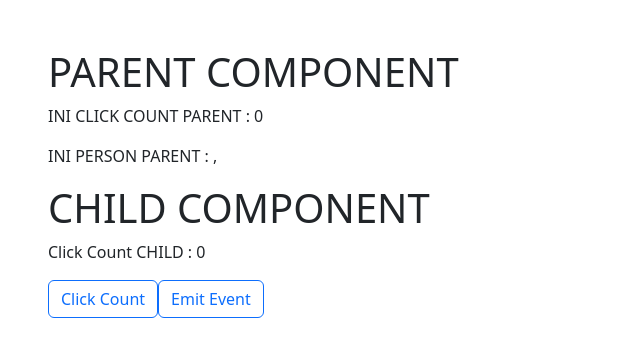
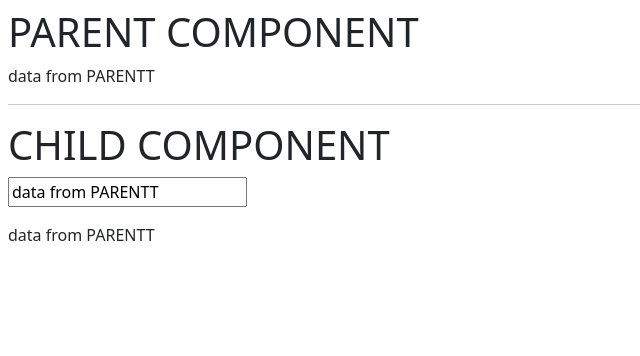
Before and after one commit to ibnu001/learn-angular, an Angular app: page / in a window 1280 px wide. Shown: the top 356 px of the page, without its empty margins (0-640 px from the left). Built offline with nearby package versions, Linux system fonts and the light colour scheme.

Commit message:
two way bindin and lifecyle

```diff
--- a/src/app/app.component.html
+++ b/src/app/app.component.html
@@ -1,19 +1,9 @@
-<div class="p-5">
+<div class="p-2">
   <h1>PARENT COMPONENT</h1>
 
-  <!--<div class="d-flex flex-column mt-3">-->
-  <!--  <input type="text" id="todo" placeholder="Todo" class="form-control" (input)="onTodo($event)"/>-->
-  <!--  <input type="text" id="description" placeholder="Description" class="mt-4 form-control"-->
-  <!--         (input)="onDescription($event)"/>-->
+  <p>{{namePar}}</p>
 
-  <!--  <button type="button" (click)="tambah()" class="btn btn-tambah mt-4 px-5 border align-self-start" style="width: fit-content; font-weight: bold">-->
-  <!--    Tambah-->
-  <!--  </button>-->
-  <!--</div>-->
+  <hr>
 
-  <!--<app-child [childTitle]="title" [todoList]="todoList"></app-child>-->
-
-  <p>INI CLICK COUNT PARENT : {{clickCount}}</p>
-  <p>INI PERSON PARENT : {{personParent.name.toUpperCase()}}, {{personParent.age.toUpperCase()}}</p>
-  <app-child (onChanged)="onCountChanged($event)" (myEvent)="handleEvent($event)"></app-child>
+  <app-child [(nameChild)]="namePar"></app-child>
 </div>
--- a/src/app/app.component.ts
+++ b/src/app/app.component.ts
@@ -7,51 +7,7 @@ import {Component} from '@angular/core';
 })
 export class AppComponent {
 
-  title: string = 'title from parent'
-
-  todo: string = ''
-  description: string = ''
-  todoList: { todo: string, desc: string, isDone: boolean, doneLabel: string }[] = []
-
-  onTodo(evTodo: any): void {
-    this.todo = evTodo.target.value
-  }
-
-  onDescription(evDes: any): void {
-    this.description = evDes.target.value
-  }
-
-  tambah() {
-    if (this.todo && this.description) {
-      const todo = {
-        todo: this.todo,
-        desc: this.description,
-        isDone: false,
-        doneLabel: 'Done'
-      }
-
-      this.todoList.push(todo)
-      this.description = ''
-    }
-
-    console.log(this.todoList)
-  }
-
-  clickCount: number = 0
-
-  onCountChanged(count: number) {
-    console.log(count)
-    this.clickCount = count
-  }
+  namePar: string = 'data from PARENTT'
 
 
-  personParent: { name: string, age: string } = {
-    name : '',
-    age : ''
-  }
-  handleEvent(event: any) {
-    console.log(event)
-    this.personParent = event
-  }
-
 }
--- a/src/app/app.module.ts
+++ b/src/app/app.module.ts
@@ -12,6 +12,7 @@ import { SidebarComponent } from './shared.component/sidebar/sidebar.component';
 import { BodyComponent } from './shared.component/body/body.component';
 import {LoginComponent} from "./auth/login/login.component";
 import { ChildComponent } from './child/child.component';
+import {FormsModule} from "@angular/forms";
 
 @NgModule({
   declarations: [
@@ -28,7 +29,8 @@ import { ChildComponent } from './child/child.component';
   ],
   imports: [
     BrowserModule,
-    AppRoutingModule
+    AppRoutingModule,
+    FormsModule
   ],
   providers: [],
   bootstrap: [AppComponent]
--- a/src/app/child/child.component.html
+++ b/src/app/child/child.component.html
@@ -1,31 +1,6 @@
 <h1>CHILD COMPONENT</h1>
 
-<!--<table class="table table-bordered" style="width: 100%">-->
-<!--  <thead>-->
-<!--  <tr>-->
-<!--    <th class="text-center" style="width: 3rem" scope="col">No</th>-->
-<!--    <th class="text-center" scope="col">Todo</th>-->
-<!--    <th class="text-center" scope="col">Description</th>-->
-<!--    <th class="text-center" style="width: 15rem" scope="col">Action</th>-->
-<!--  </tr>-->
-<!--  </thead>-->
+<input type="text" [(ngModel)]="nameChild" (ngModelChange)="nameChanges()" placeholder="two way binding test">
 
-<!--  <tbody class="table-group-divider">-->
-<!--  <tr *ngFor="let itemTodo of todoList; let i = index">-->
-<!--    <td class="text-center">{{i + 1}}</td>-->
-<!--    <td [style.text-decoration]="itemTodo.isDone ? 'line-through':'none'">{{itemTodo.todo}}</td>-->
-<!--    <td [style.text-decoration]="itemTodo.isDone ? 'line-through':'none'">{{itemTodo.desc}}</td>-->
-<!--      <td class="text-center">-->
-<!--        <div class="btn-group">-->
-<!--          <button type="button" (click)="isDone(i)" class="btn btn-outline-warning" style="width: 5rem">{{itemTodo.doneLabel}}</button>-->
-<!--          <button type="button" (click)="delete(i)" class="btn btn-outline-danger" style="width: 5rem">Delete</button>-->
-<!--        </div>-->
-<!--      </td>-->
-<!--  </tr>-->
-<!--  </tbody>-->
-<!--</table>-->
-
-
-<p>Click Count CHILD : {{clickCount}}</p>
-<button type="button" class="btn btn-outline-primary" (click)="countChange()">Click Count</button>
-<button type="button" class="btn btn-outline-primary" (click)="emitEvent()">Emit Event</button>
+<p>{{id}}</p>
+<p>{{nameChild}}</p>
--- a/src/app/child/child.component.ts
+++ b/src/app/child/child.component.ts
@@ -7,50 +7,63 @@ import {Component, EventEmitter, Input, Output} from '@angular/core';
 })
 export class ChildComponent {
 
-  @Input()
-  childTitle: string = ''
+  id :any
+  intervalId: any
 
   @Input()
-  todoList: { todo: string, desc: string, isDone: boolean, doneLabel: string}[] = []
+  nameChild: string = ''
 
-  isDone(i: number) {
-    const todoItem = this.todoList[i]
-    todoItem.isDone = !todoItem.isDone
+  @Output()
+  nameChildChange: EventEmitter<string> = new EventEmitter<string>()
 
-    if (todoItem.isDone) {
-      todoItem.doneLabel = 'Cancel'
-    } else {
-      todoItem.doneLabel = 'Done'
-    }
+  nameChanges() {
+    this.nameChildChange.emit(this.nameChild)
   }
 
-  delete(i: number) {
-    this.todoList.splice(i, 1)
-  }
-
-  @Output()
-  onChanged = new EventEmitter<number>()
-
-  clickCount : number = 0
-
-  countChange() {
-    this.clickCount++
-    this.onChanged.emit(this.clickCount)
-  }
-
-  @Output()
-  myEvent = new EventEmitter<{}>()
-
-  person = {
-    name: 'ibnu',
-    age: 'Immortal'
-  }
-
-  emitEvent() {
-    // this.myEvent.emit('Event from Child by Fauzan')
-    this.myEvent.emit(this.person)
+  tick() {
+    this.intervalId = setInterval(() => {
+      this.id = new Date()
+      console.log(this.id)
+    },1000)
   }
 
 
+  constructor() {
+    console.log('constructor')
+  }
 
+  ngOnInit() {
+    console.log('On Init')
+    // this.tick()
+  }
+
+  ngOnChanges() {
+    console.log('on changes')
+  }
+
+  ngDoCheck() {
+    console.log('do check')
+  }
+
+  ngAfterContentInit() {
+    console.log('after content init')
+  }
+
+  ngAfterContentChecked() {
+    console.log('after content check')
+  }
+
+  ngAfterViewInit() {
+    console.log('after view init')
+  }
+
+  ngAfterViewChecked() {
+    console.log('after view check')
+  }
+
+  ngOnDestroy() {
+    console.log('on destroy')
+    clearInterval(this.intervalId)
+    console.log('interval cleared')
+  }
 }
```
